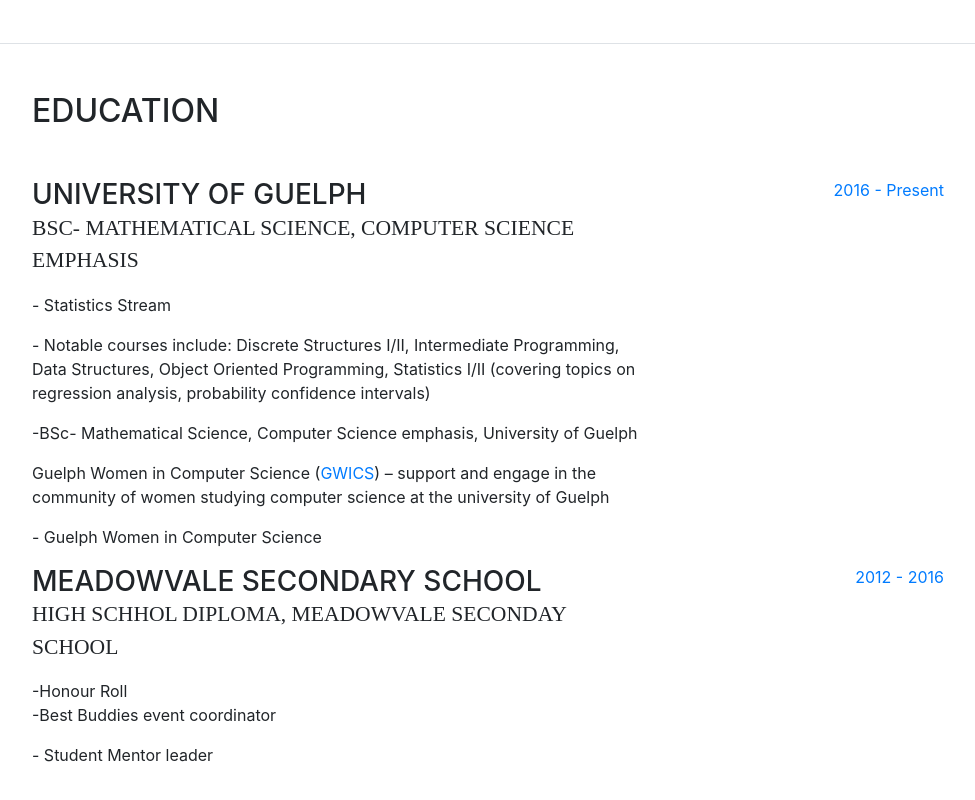
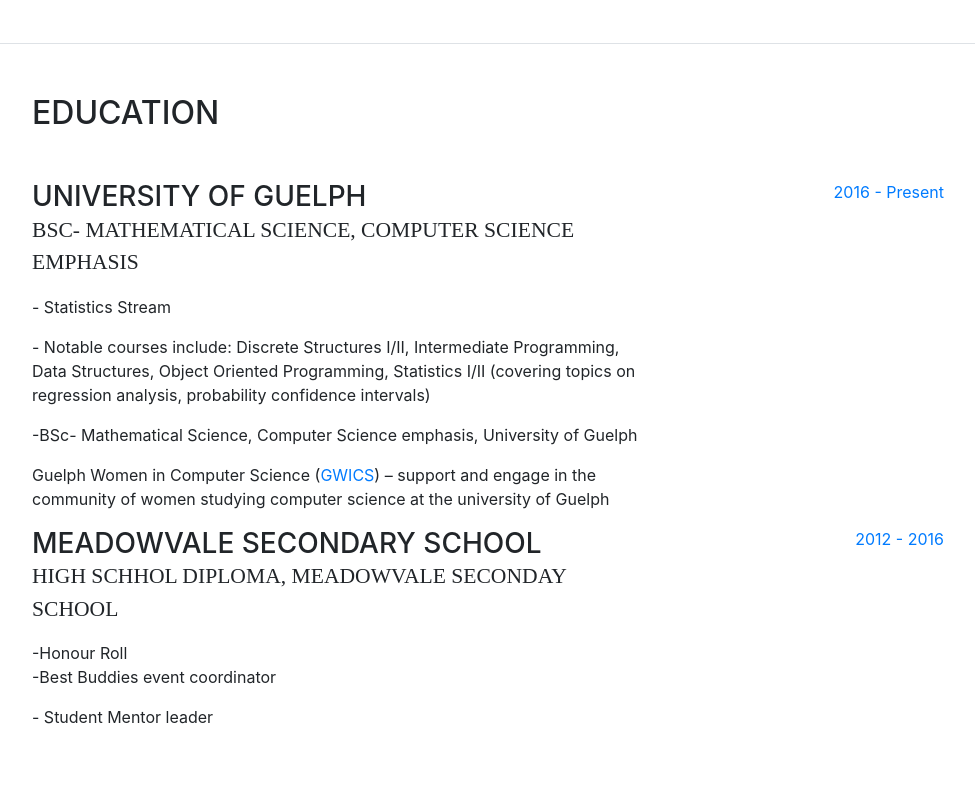
Before and after one commit to Melissa-Kennedy/melissa-kennedy.github.io, a website with bundled scripts: page index.html in a window 1280 px wide. Shown: the part 1556-2356 px from the top of the page, without its empty margins (288-1263 px from the left). Built offline with nearby package versions, Linux system fonts and the light colour scheme; a web font is replaced by a local one.

Commit message:
GWICS update 5.0

```diff
--- a/index.html
+++ b/index.html
@@ -131,7 +131,6 @@
             <p>  - Notable courses include: Discrete Structures I/II, Intermediate Programming, Data Structures, Object Oriented Programming, Statistics I/II (covering topics on regression analysis, probability confidence intervals) </p>
             <p>  -BSc- Mathematical Science, Computer Science emphasis, University of Guelph </p>
             <p>  Guelph Women in Computer Science (<a href="https://www.uoguelph.ca/computing/outreach/gwics"target="_blank">GWICS</a>) – support and engage in the community of women studying computer science at the university of Guelph</p>
-            <p>          - Guelph Women in Computer Science</p>
             </div>
             <div class="resume-date text-md-right">
               <span class="text-primary">2016 - Present</span>
```
